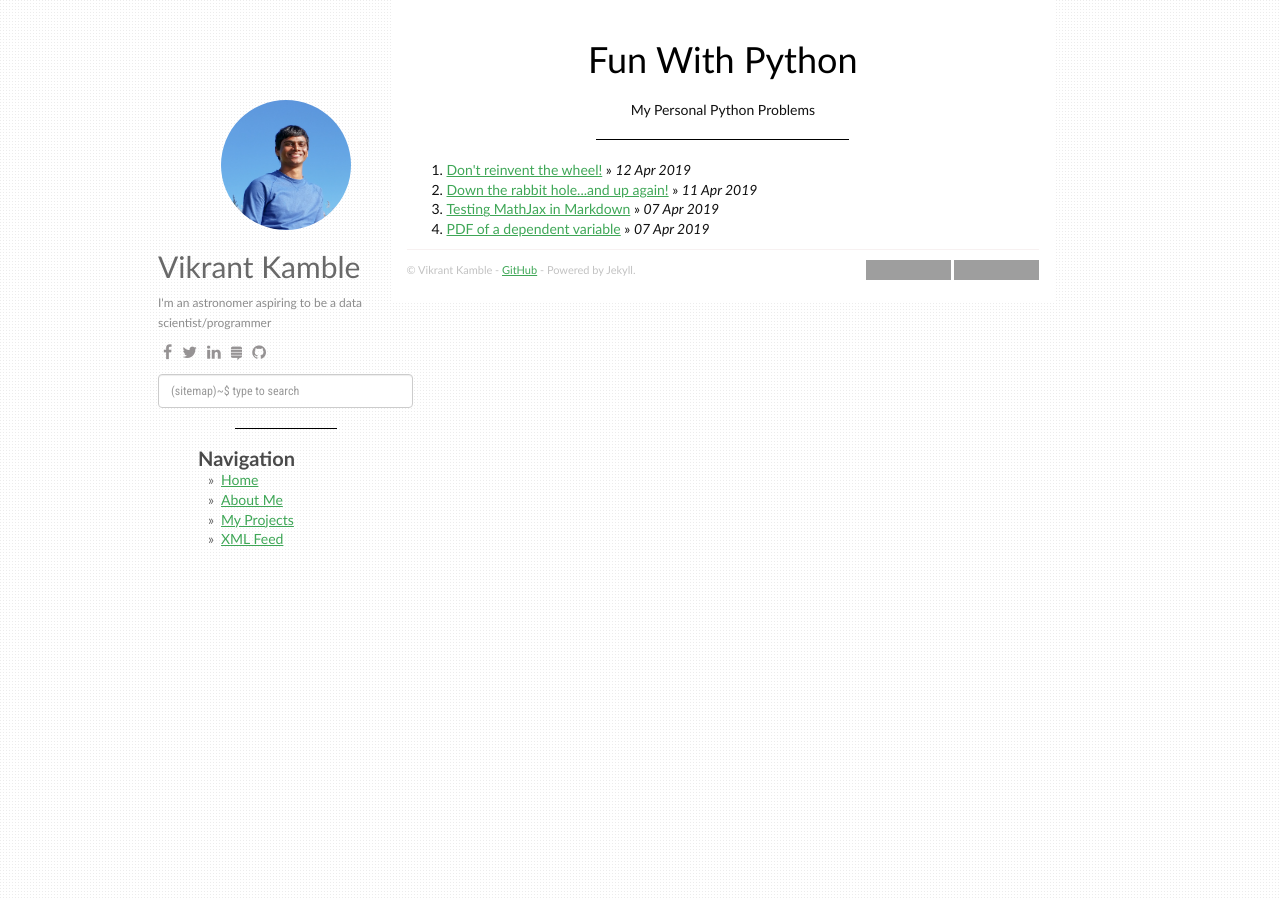
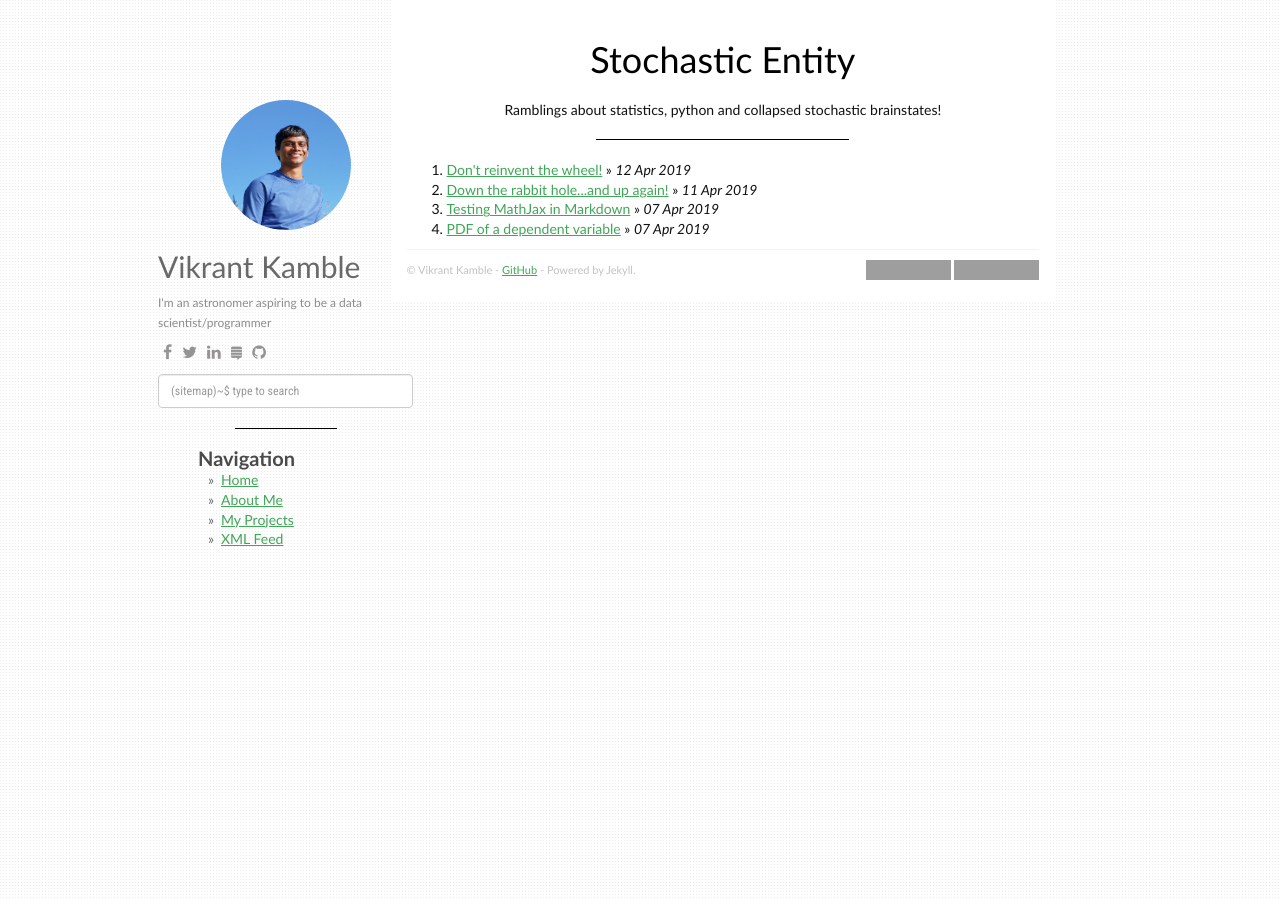
Before and after one commit to VikrantKamble/vikrantkamble.github.io, a Jekyll site: the page built from index.html, in a window 1280 px wide. Built offline with Jekyll 4.4.1, drawn with Linux system fonts in a browser that asks for light colours; nearby versions of some CDN libraries; the list of posts is cut into pages by our own code; comment, search, counter and statistics services are not loaded; grey boxes are pictures that could not be loaded.

Commit message:
added new title

```diff
--- a/_config.yml
+++ b/_config.yml
@@ -1,9 +1,9 @@
-title: Fun With Python
-description: My Personal Python Problems
+title: Stochastic Entity
+description: Ramblings about statistics, python and collapsed stochastic brainstates!
 author: Vikrant Kamble
 github: https://github.com/vikrantkamble
 about: I'm an astronomer aspiring to be a data scientist/programmer
-disqus_shortname: stackproblems
+disqus_shortname: vkamble
 google_analytics: UA-XXXXXXXX-Y
 avatar_url: /static/img/20160716_183931.jpg
 
```
